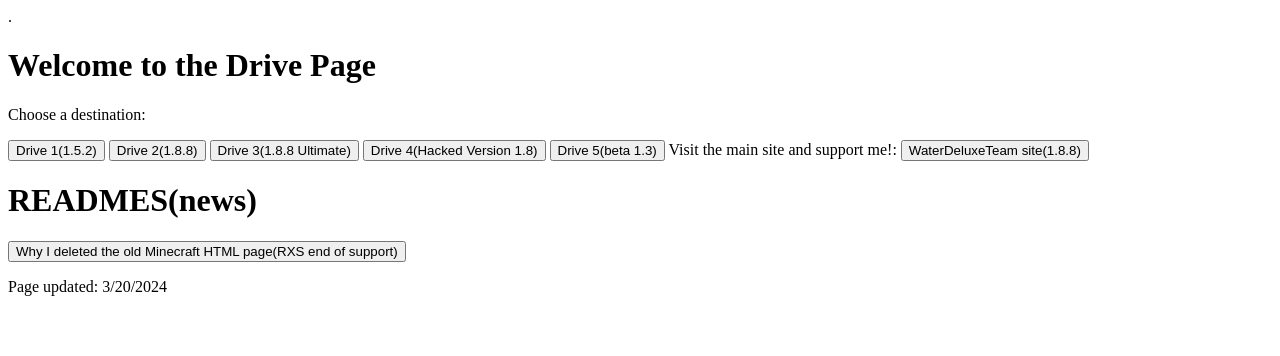
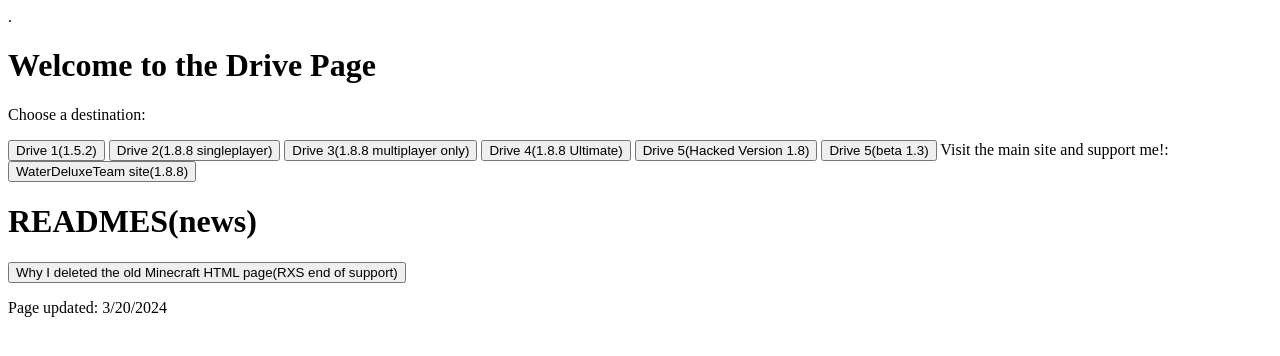
Before and after one commit to Eliworldstudios/Googledrivetool, a plain HTML site: page index.html in a window 1280 px wide. Drawn offline with Linux system fonts and the light colour scheme.

Commit message:
Update index.html

```diff
--- a/index.html
+++ b/index.html
@@ -9,9 +9,10 @@
     <h1>Welcome to the Drive Page</h1>
     <p>Choose a destination:</p>
     <button onclick="window.location.href='Drive1.html'">Drive 1(1.5.2)</button>
-    <button onclick="window.location.href='Drive2.html'">Drive 2(1.8.8)</button>
-     <button onclick="window.location.href='Drive3.html'">Drive 3(1.8.8 Ultimate)</button>
-     <button onclick="window.location.href='Drive4.html'">Drive 4(Hacked Version 1.8)</button>
+    <button onclick="window.location.href='My-Drive.html'">Drive 2(1.8.8 singleplayer)</button>
+    <button onclick="window.location.href='Drive2.html'">Drive 3(1.8.8 multiplayer only)</button>
+     <button onclick="window.location.href='Drive3.html'">Drive 4(1.8.8 Ultimate)</button>
+     <button onclick="window.location.href='Drive4.html'">Drive 5(Hacked Version 1.8)</button>
        <button onclick="window.location.href='https://elisworlddeve.github.io/MinecraftBetaMultiplayer/'">Drive 5(beta 1.3)</button>
     Visit the main site and support me!: <button onclick="window.location.href='https://waterdeluxeteam.github.io/'">WaterDeluxeTeam site(1.8.8)</button>
 <script src="https://static.elfsight.com/platform/platform.js" data-use-service-core defer></script>
```
